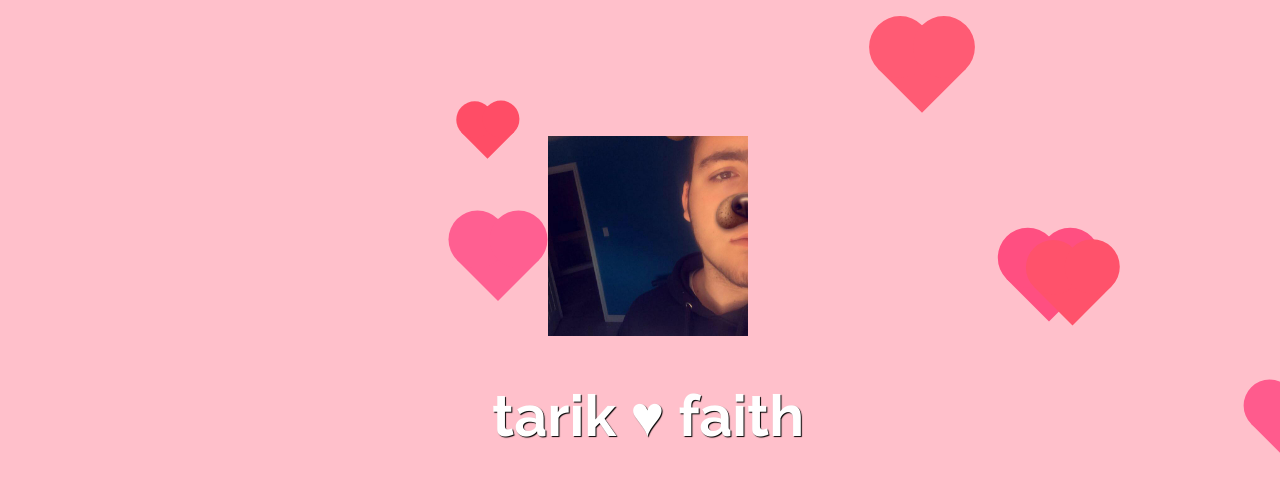
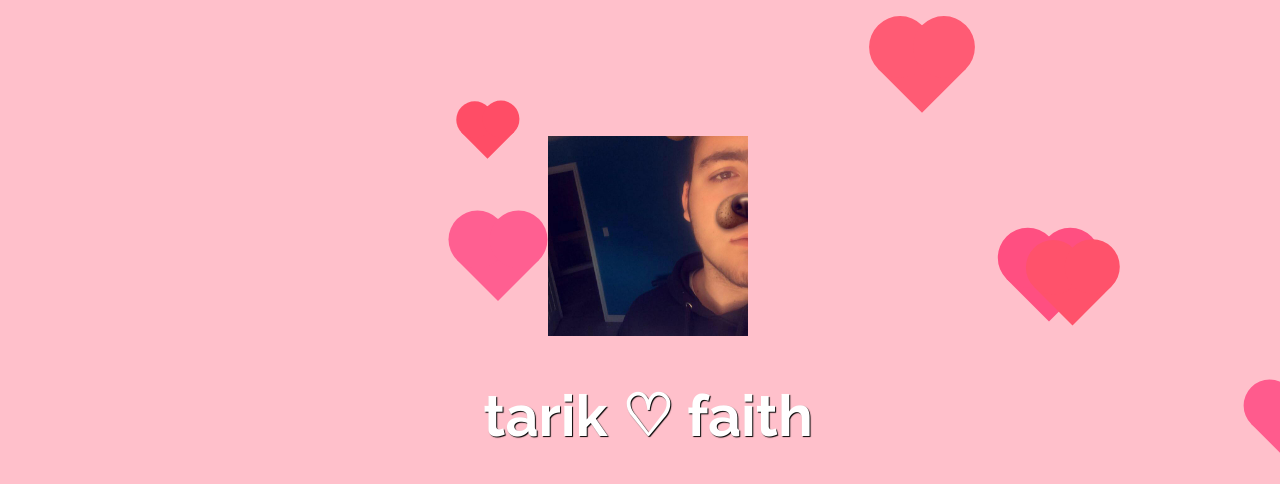
Before and after one commit to nikalys/tarik, a plain HTML site: page index.html in a window 1280 px wide. Shown: the top 484 px of the page. Drawn offline with nearby package versions, Linux system fonts and the light colour scheme; grey boxes are pictures that could not be loaded.

Commit message:
Update index.html

```diff
--- a/index.html
+++ b/index.html
@@ -9,7 +9,7 @@
 <div class="main">
     <center>
         <img src="tarik.png" width=200px>
-    <h1>tarik ♥ faith</h1>
+    <h1>tarik ♡ faith</h1>
         <img src="faith.png" width=250px style="filter:FlipH">
     </center>
 </div>
```
